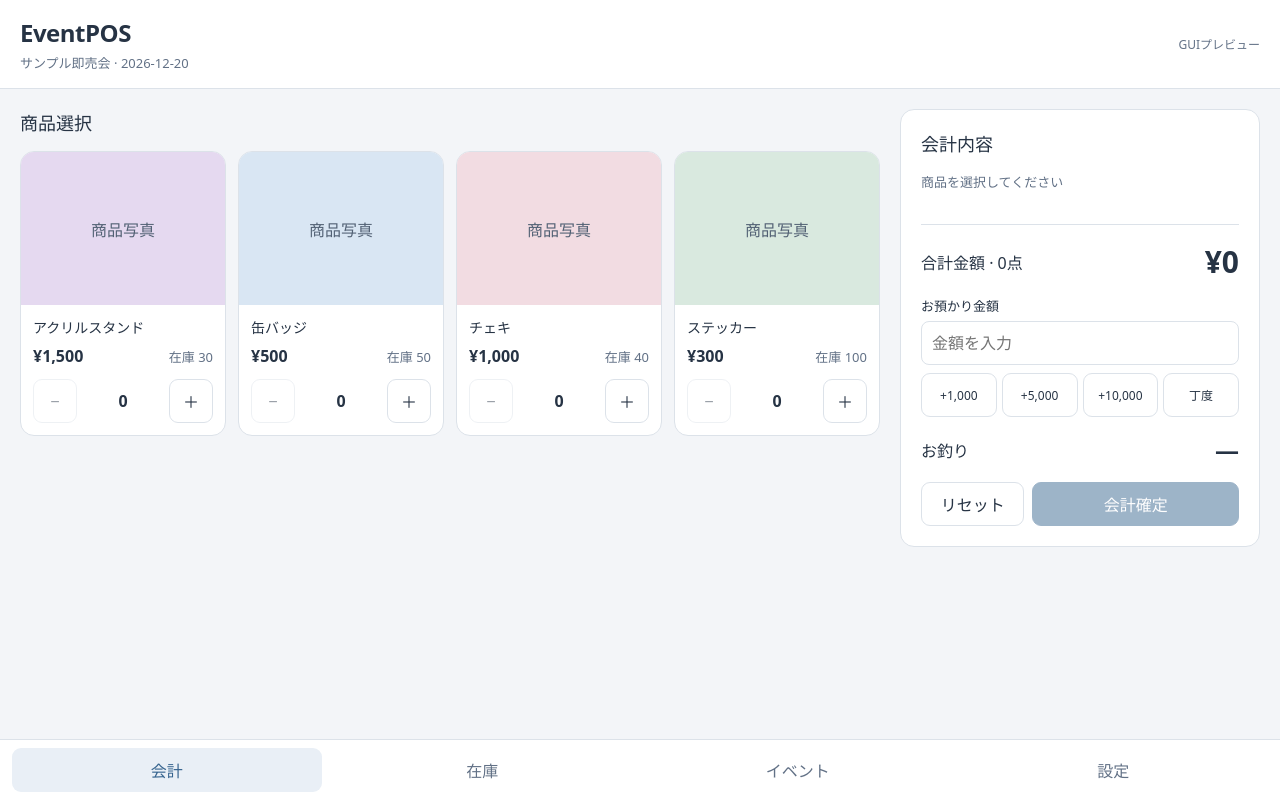
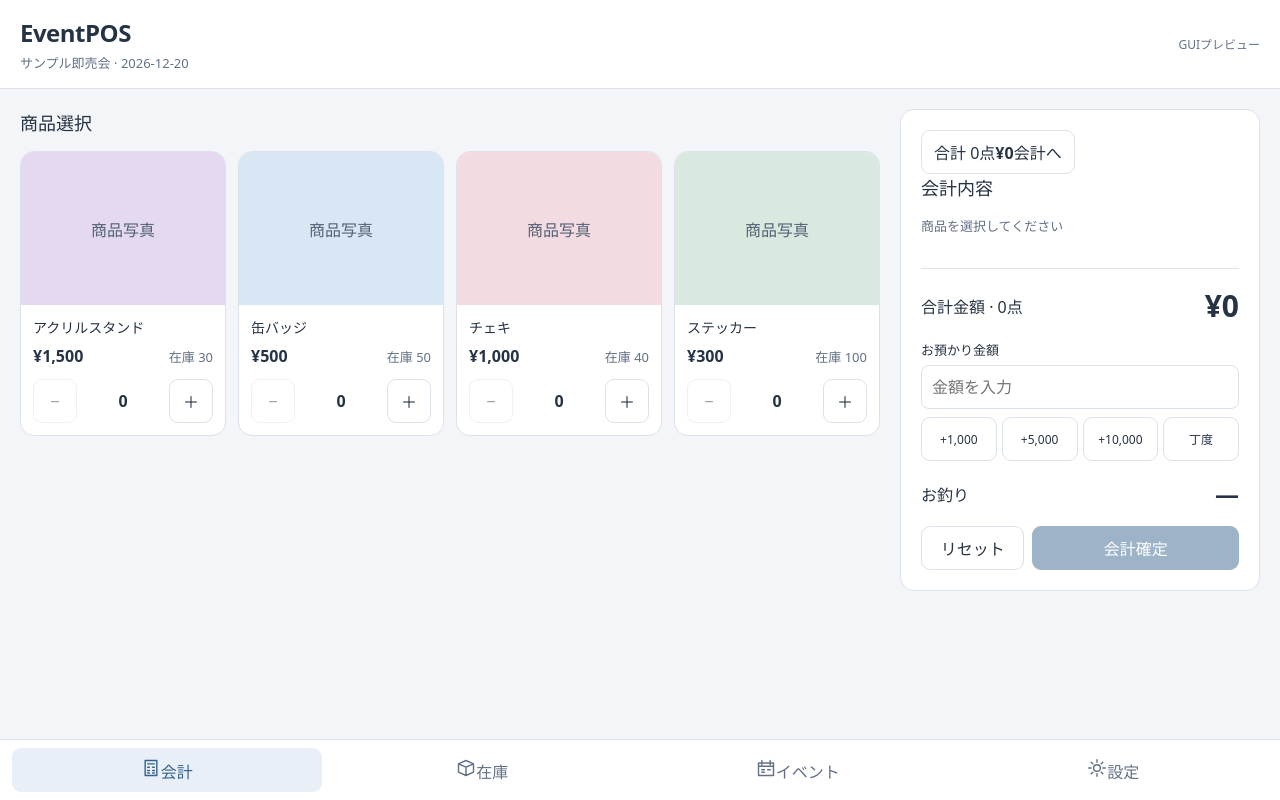
Before and after one commit to Chabo-31/EventPOS, a React (Vite) app: page / in a window 1280 px wide. Built offline with nearby package versions, Linux system fonts and the light colour scheme.

Commit message:
Phase 1-B: refine src/App.tsx

```diff
--- a/src/App.tsx
+++ b/src/App.tsx
@@ -9,11 +9,18 @@ const products = [
 ]
 const tabs = ['会計', '在庫', 'イベント', '設定'] as const
 type Tab = typeof tabs[number]
+const navPaths: Record<Tab, string> = {
+  '会計': 'M5 3h14v18H5z M8 7h8 M8 11h2 M14 11h2 M8 15h2 M14 15h2 M8 18h2 M14 18h2',
+  '在庫': 'M3 7l9-4 9 4v10l-9 4-9-4z M3 7l9 4 9-4 M12 11v10',
+  'イベント': 'M3 6h18v15H3z M3 10h18 M7 3v5 M17 3v5 M7 14h3 M14 14h3 M7 17h3',
+  '設定': 'M12 8a4 4 0 1 0 0 8 4 4 0 0 0 0-8 M12 2v3 M12 19v3 M2 12h3 M19 12h3 M5 5l2 2 M17 17l2 2 M5 19l2-2 M17 7l2-2',
+}
 const yen = (n: number) => '¥' + n.toLocaleString('ja-JP')
 
 function App() {
   const [tab, setTab] = useState<Tab>('会計')
   const [qty, setQty] = useState([0, 0, 0, 0])
+  const [cashOpen, setCashOpen] = useState(false)
   const [cash, setCash] = useState('')
   const [eventName, setEventName] = useState('サンプル即売会')
   const [eventDate, setEventDate] = useState('2026-12-20')
@@ -22,7 +29,7 @@ function App() {
   const change = Number(cash) - total
   const valid = count > 0 && cash !== '' && Number.isSafeInteger(Number(cash)) && change >= 0
   const adjust = (i: number, delta: number) => setQty(prev => prev.map((n, j) => j === i ? Math.max(0, Math.min(products[i].stock, n + delta)) : n))
-  const reset = () => { setQty(products.map(() => 0)); setCash('') }
+  const reset = () => { setQty(products.map(() => 0)); setCash(''); setCashOpen(false) }
 
   return (
     <div className="app-shell">
@@ -34,19 +41,19 @@ function App() {
             <div className="product-body"><h3>{p.name}</h3><div className="product-meta"><strong>{yen(p.price)}</strong><small>在庫 {p.stock}</small></div>
             <div className="quantity"><button onClick={() => adjust(i, -1)} disabled={!qty[i]} aria-label={p.name + 'を減らす'}>−</button><strong>{qty[i]}</strong><button onClick={() => adjust(i, 1)} disabled={qty[i] >= p.stock} aria-label={p.name + 'を増やす'}>＋</button></div></div>
           </article>)}</div></section>
-          <section className="panel checkout-summary"><h2>会計内容</h2><div className="cart-lines">{count === 0 ? <p className="muted">商品を選択してください</p> : products.map((p, i) => qty[i] > 0 && <div className="line" key={p.id}><span>{p.name} × {qty[i]}</span><strong>{yen(p.price * qty[i])}</strong></div>)}</div>
+          <section className={"panel checkout-summary" + (cashOpen ? " expanded" : "")}><button className="mobile-summary-toggle" onClick={() => setCashOpen(v => !v)} aria-expanded={cashOpen}><span>合計 {count}点</span><strong>{yen(total)}</strong><span>{cashOpen ? "閉じる" : "会計へ"}</span></button><div className="summary-details"><h2>会計内容</h2><div className="cart-lines">{count === 0 ? <p className="muted">商品を選択してください</p> : products.map((p, i) => qty[i] > 0 && <div className="line" key={p.id}><span>{p.name} × {qty[i]}</span><strong>{yen(p.price * qty[i])}</strong></div>)}</div>
             <div className="line total"><span>合計金額 · {count}点</span><strong>{yen(total)}</strong></div>
             <label htmlFor="cash">お預かり金額</label><input id="cash" type="number" min="0" step="1" inputMode="numeric" value={cash} onChange={e => setCash(e.target.value)} placeholder="金額を入力" />
             <div className="cash-buttons">{[1000, 5000, 10000].map(n => <button key={n} onClick={() => setCash(String((Number(cash) || 0) + n))}>+{n.toLocaleString()}</button>)}<button onClick={() => setCash(String(total))}>丁度</button></div>
             <div className={'line change' + (cash !== '' && change < 0 ? ' shortage' : '')}><span>{cash !== '' && change < 0 ? '不足金額' : 'お釣り'}</span><strong>{cash === '' ? '—' : yen(Math.abs(change))}</strong></div>
-            <div className="actions"><button onClick={reset}>リセット</button><button className="primary" disabled={!valid} onClick={() => { window.alert('GUIプレビュー：会計データは保存されません。'); reset() }}>会計確定</button></div>
+            <div className="actions"><button onClick={reset}>リセット</button><button className="primary" disabled={!valid} onClick={() => { window.alert('GUIプレビュー：会計データは保存されません。'); reset() }}>会計確定</button></div></div>
           </section>
         </div>}
         {tab === '在庫' && <section className="panel"><h2>在庫管理</h2><p className="muted">在庫追加は後続Phaseで実装します。</p>{products.map(p => <div className="inventory-row" key={p.id}><span>{p.name}</span><strong>{p.stock}点</strong><button disabled>在庫追加</button></div>)}</section>}
         {tab === 'イベント' && <section className="panel"><h2>イベント設定</h2><label htmlFor="event-name">イベント名</label><input id="event-name" value={eventName} onChange={e => setEventName(e.target.value)} /><label htmlFor="event-date">開催日</label><input id="event-date" type="date" value={eventDate} onChange={e => setEventDate(e.target.value)} /><h3>紐づけ商品（サンプル）</h3>{products.map(p => <div className="line" key={p.id}><span>{p.name}</span><span>{yen(p.price)}</span></div>)}<p className="muted">入力内容は保存されません。</p></section>}
         {tab === '設定' && <section className="panel"><h2>設定</h2>{['商品登録・編集', 'セット商品登録', 'バックアップ出力', 'インポート'].map(label => <div className="line setting-row" key={label}><span>{label}</span><button disabled>準備中</button></div>)}<p className="muted">各機能は後続Phaseで実装します。</p></section>}
       </main>
-      <nav className="navigation" aria-label="メインメニュー">{tabs.map(t => <button key={t} aria-current={tab === t ? 'page' : undefined} className={tab === t ? 'active' : ''} onClick={() => setTab(t)}>{t}</button>)}</nav>
+      <nav className="navigation" aria-label="メインメニュー">{tabs.map(t => <button key={t} aria-current={tab === t ? 'page' : undefined} className={tab === t ? 'active' : ''} onClick={() => setTab(t)}><svg viewBox="0 0 24 24" width="20" height="20" fill="none" stroke="currentColor" strokeWidth="1.7" strokeLinecap="round" strokeLinejoin="round" aria-hidden="true"><path d={navPaths[t]} /></svg><span>{t}</span></button>)}</nav>
     </div>
   )
 }
```
